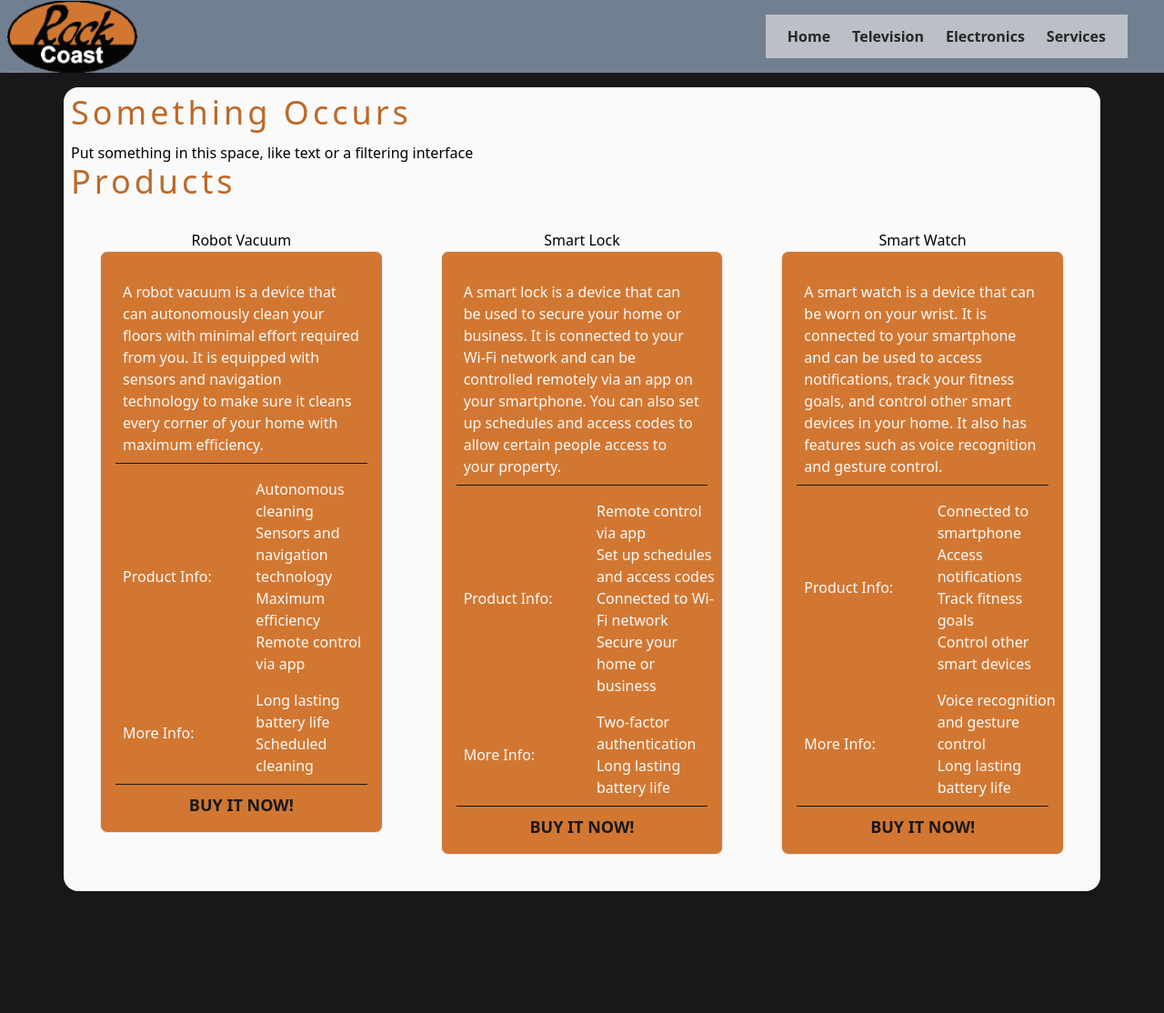
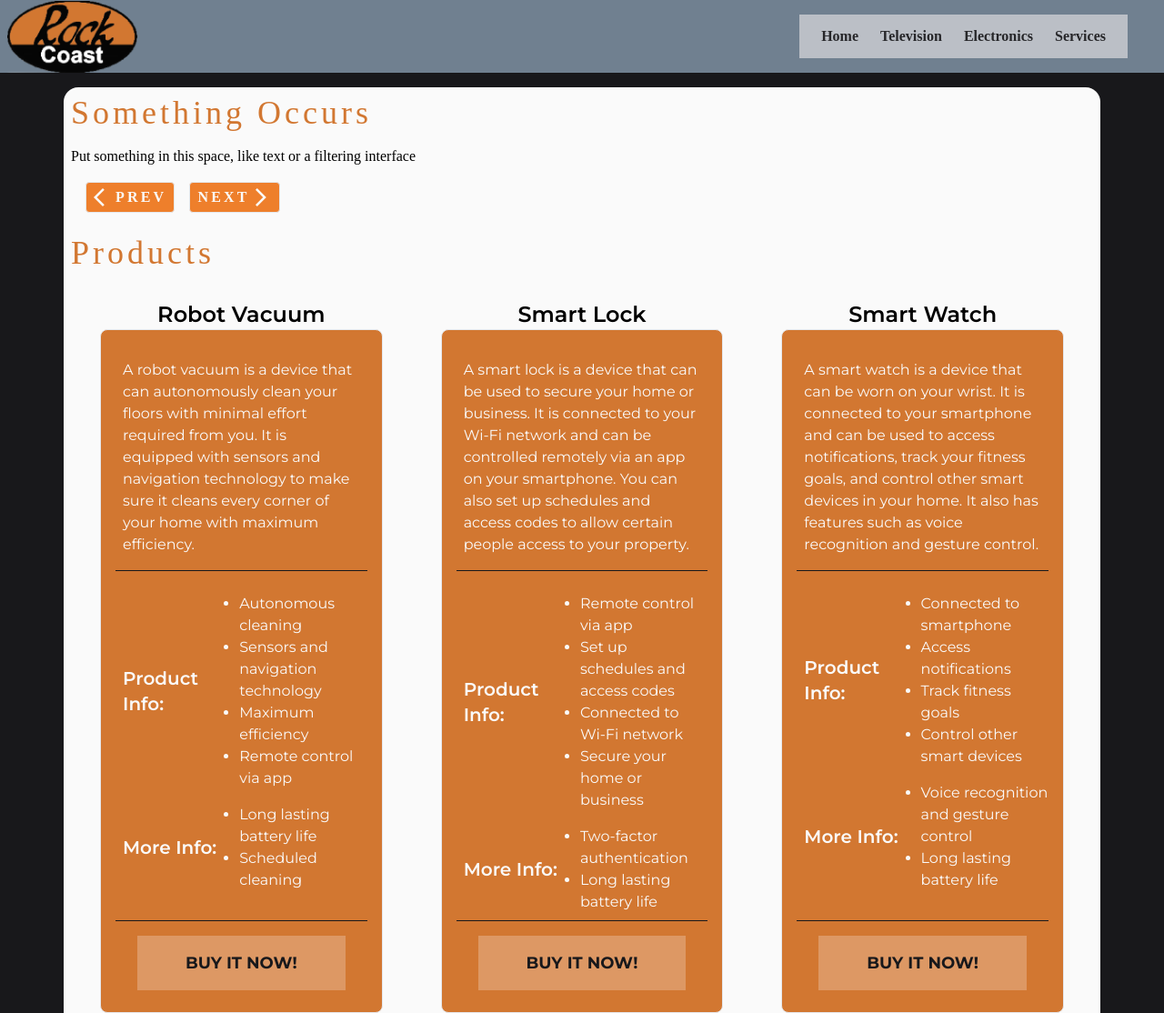
Before and after one commit to theFlexOne/aston-interview-project, a website: page index.html in a window 1280 px wide. Shown: the top 1114 px of the page at 91% size. Before the commit the page ends 996 px from the top, so only its background shows below. Drawn offline with nearby package versions, Linux system fonts and the light colour scheme; files that its build step writes are made by us from their sources; a web font is replaced by a local one.

Commit message:
added 'prev' & 'next' button to navigate products

```diff
--- a/index.html
+++ b/index.html
@@ -5,34 +5,38 @@
     <meta http-equiv="X-UA-Compatible" content="IE=edge" />
     <meta name="viewport" content="width=device-width, initial-scale=1.0" />
     <title>Rock Coast</title>
+    <link
+      rel="stylesheet"
+      href="https://fonts.googleapis.com/css2?family=Material+Symbols+Outlined:opsz,wght,FILL,GRAD@48,400,0,0"
+    />
+    <link rel="stylesheet" href="build/style.css" />
     <script src="main.js" type="module"></script>
-    <link rel="stylesheet" href="build/style.css" />
   </head>
   <body
-    class="bg-zinc-900 grid grid-rows-[minmax(10vh,_4rem)_1fr] min-h-screen max-w-screen gap-4"
+    class="bg-zinc-900 grid grid-rows-[minmax(10vh,_4rem)_1fr] min-h-screen max-w-screen gap-4 font-primary"
   >
-    <header class="bg-[#708090] flex items-center w-full px-2">
+    <header class="bg-secondary flex items-center w-full px-2">
       <img
         class="h-full mr-auto"
         src="./rock_coast_logo.png"
         alt="rock coast logo"
       />
       <nav class="flex gap-6 py-3 px-6 bg-zinc-300/75 mr-8">
-        <a class="text-zinc-800 hover:text-[#bc6929] font-semibold" href="/"
+        <a class="text-zinc-800 hover:text-primary font-semibold" href="/"
           >Home</a
         >
         <a
-          class="text-zinc-800 hover:text-[#bc6929] font-semibold"
+          class="text-zinc-800 hover:text-primary font-semibold"
           href="/televisions"
           >Television</a
         >
         <a
-          class="text-zinc-800 hover:text-[#bc6929] font-semibold"
+          class="text-zinc-800 hover:text-primary font-semibold"
           href="/electronics"
           >Electronics</a
         >
         <a
-          class="text-zinc-800 hover:text-[#bc6929] font-semibold"
+          class="text-zinc-800 hover:text-primary font-semibold"
           href="/services"
           >Services</a
         >
@@ -41,16 +45,34 @@
     <main
       class="p-2 bg-zinc-50 rounded-2xl flex flex-col w-[1140px] mx-auto mb-4"
     >
-      <aside class="flex-[0_1_25%]">
-        <h2 class="mb-3 font-medium tracking-[.25rem] text-[#bc6929] text-4xl">
+      <aside class="">
+        <h2 class="font-medium tracking-loosest text-primary text-4xl">
           Something Occurs
         </h2>
-        <div>
+        <div class="mt-4 mb-6 flex flex-col gap-4">
           <p>Put something in this space, like text or a filtering interface</p>
+          <div class="flex gap-4 pl-4">
+            <button
+              id="prevPageButton"
+              type="button"
+              class="py-1 px-2 border bg-primary-bright rounded uppercase font-semibold tracking-looser text-zinc-50 flex items-center"
+            >
+              <span class="material-symbols-outlined"> arrow_back_ios </span>
+              prev
+            </button>
+            <button
+              id="nextPageButton"
+              type="button"
+              class="py-1 px-2 border bg-primary-bright rounded uppercase font-semibold tracking-looser text-zinc-50 flex items-center"
+            >
+              next
+              <span class="material-symbols-outlined"> arrow_forward_ios </span>
+            </button>
+          </div>
         </div>
       </aside>
       <section class="flex-1 mb-8">
-        <h2 class="mb-8 font-medium tracking-[.25rem] text-[#bc6929] text-4xl">
+        <h2 class="mb-8 font-medium tracking-loosest text-primary text-4xl">
           Products
         </h2>
         <div>
@@ -60,13 +82,13 @@
     </main>
 
     <template id="productCardTemplate">
-      <div class="col-span-1 flex flex-col items-center">
-        <h3>Product Name</h3>
+      <div class="col-span-1 flex flex-col items-center font-secondary">
+        <h3 class="font-semibold text-2xl">Product Name</h3>
         <div
-          class="p-4 bg-[#d27731] border rounded-lg text-zinc-50 w-[calc(100%-4rem)]"
+          class="p-4 bg-primary border rounded-lg text-zinc-50 w-[calc(100%-4rem)] flex-1 grid grid-rows-[auto_1fr_auto]"
         >
           <div
-            class="px-2 flex flex-col gap-4 border-b border-zinc-900 py-2 my-2"
+            class="px-2 flex flex-col gap-4 border-b border-zinc-900 pt-2 pb-4 my-2"
           >
             <p class="description">
               This is a product description that takes up a few lines of space
@@ -75,22 +97,27 @@
           <div
             class="px-2 flex flex-col gap-4 border-b border-zinc-900 py-2 my-2"
           >
-            <div class="grid grid-cols-[50%_50%] gap-4 items-center">
-              <p>Product Info:</p>
-              <ul class="info"></ul>
+            <div class="grid grid-cols-[40%_1fr] gap-6">
+              <p class="flex-grow text-xl font-semibold basis-5/12 self-center">
+                Product Info:
+              </p>
+              <ul class="info list-disc"></ul>
             </div>
-            <div class="grid grid-cols-[50%_50%] gap-4 items-center">
-              <p>More Info:</p>
-              <ul class="more-info"></ul>
+            <div class="grid grid-cols-[40%_60%] gap-6">
+              <p class="text-xl font-semibold basis-5/12 self-center">
+                More Info:
+              </p>
+              <ul class="more-info list-disc"></ul>
             </div>
           </div>
-          <div class="px-2 flex flex-col gap-4">
-            <a
-              class="text-center uppercase text-lg text-zinc-900 font-bold"
-              href="#"
-              >Buy it now!</a
-            >
-          </div>
+          <a
+            class="text-center my-2 mx-6 pt-4 pb-4 hover:cursor-pointer bg-zinc-50/25 hover:bg-zinc-50/50 hover:scale-110"
+            href=""
+          >
+            <p class="text-center uppercase text-lg text-zinc-900 font-bold">
+              Buy it now!
+            </p>
+          </a>
         </div>
       </div>
     </template>
--- a/main.js
+++ b/main.js
@@ -1,22 +1,57 @@
 const productsPerPage = 3;
 let page = 1;
+const products = [];
+
+const nextButton = document.querySelector("#nextPageButton");
+const prevButton = document.querySelector("#prevPageButton");
 
 function init() {
   fetch("./products.json")
     .then((res) => res.json())
-    .then(displayProducts);
+    .then((prods) => {
+      products.push(...prods);
+      resetDom();
+    });
+
+  nextButton.addEventListener("click", () => {
+    page++;
+    resetDom();
+  });
+  prevButton.addEventListener("click", () => {
+    page--;
+    resetDom();
+  });
 }
 
-function displayProducts(products) {
+function resetDom() {
+  const totalPages = Math.ceil(products.length / productsPerPage);
+  if (page !== totalPages) {
+    nextButton.disabled = false;
+  } else {
+    nextButton.disabled = true;
+  }
+
+  if (page !== 1) {
+    prevButton.disabled = false;
+  } else {
+    prevButton.disabled = true;
+  }
+
+  displayProducts();
+}
+
+function displayProducts() {
   const start = (page - 1) * productsPerPage;
   const end = (page - 1) * productsPerPage + productsPerPage;
   const productsToDisplay = products.slice(start, end);
-  productsToDisplay.forEach(createProductCard);
+  const productCards = productsToDisplay.map(createProductCard);
+
+  document.getElementById("productList").replaceChildren(...productCards);
 }
 
-function createProductCard({ name, info, description }) {
-  const productsList = document.getElementById("productList");
+function createProductCard({ name, info, description, url, id }) {
   const { content } = document.getElementById("productCardTemplate");
+  const card = content.cloneNode(true);
 
   const infoLiElements = info.slice(0, 6).map((x) => {
     const li = document.createElement("li");
@@ -24,16 +59,14 @@ function createProductCard({ name, info, description }) {
     return li;
   });
 
-  const newCard = content.cloneNode(true);
+  card.querySelector(":first-child").dataset.productId = id;
+  card.querySelector("h3").textContent = name;
+  card.querySelector(".description").textContent = description;
+  card.querySelector(".info").replaceChildren(...infoLiElements.slice(0, 4));
+  card.querySelector(".more-info").replaceChildren(...infoLiElements.slice(4));
+  card.querySelector("a").href = url;
 
-  newCard.querySelector("h3").textContent = name;
-  newCard.querySelector(".description").textContent = description;
-  newCard.querySelector(".info").replaceChildren(...infoLiElements.slice(0, 4));
-  newCard
-    .querySelector(".more-info")
-    .replaceChildren(...infoLiElements.slice(4));
-
-  productsList.appendChild(newCard);
+  return card;
 }
 
 document.addEventListener("DOMContentLoaded", init);
```
